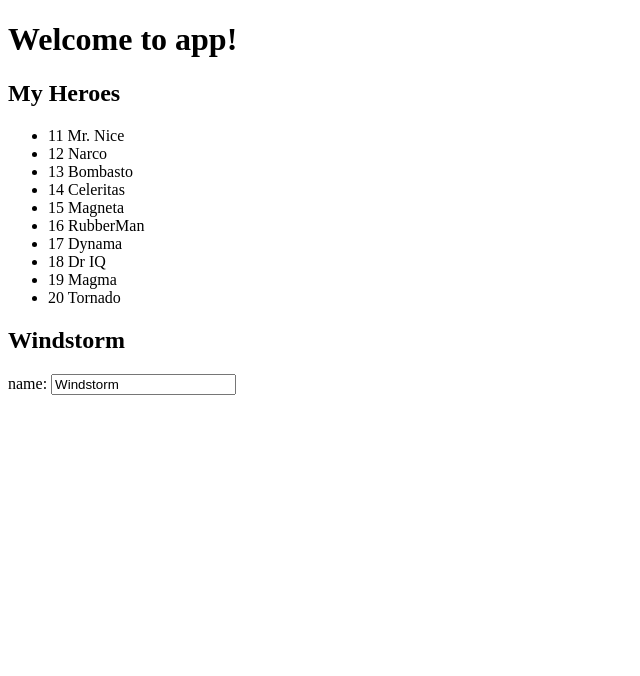
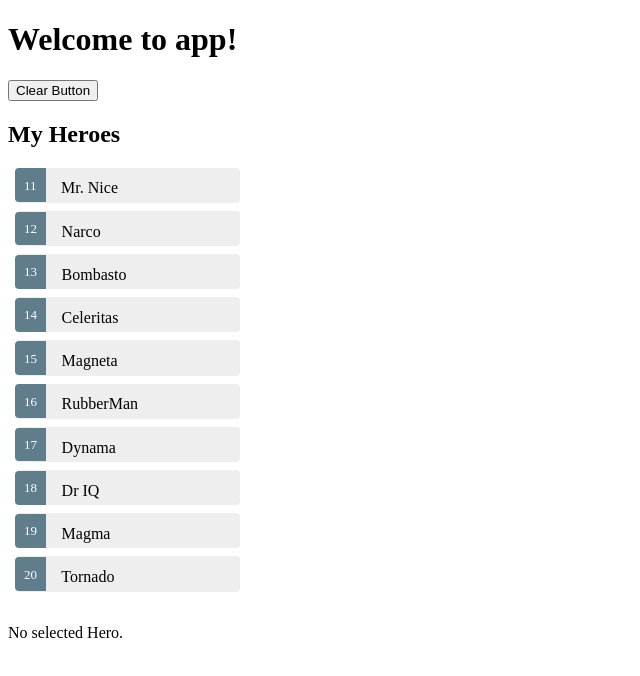
Before and after one commit to hyun-keun-cho/markTest, an Angular app: page / in a window 1280 px wide. Shown: the top 676 px of the page, without its empty margins (0-640 px from the left). Built offline with nearby package versions, Linux system fonts and the light colour scheme.

Commit message:
event logic commit

```diff
--- a/src/app/heroes/heroes.component.html
+++ b/src/app/heroes/heroes.component.html
@@ -1,6 +1,10 @@
+<button (click)="onClear()">Clear Button</button>
 <h2>My Heroes</h2>
 <ul class="heroes">
-  <li *ngFor="let item of heroes">
+  <!-- For in 문은 JSON객체가 와야 정상적으로 작동한다.
+       ES6에서는 Array도 정상적 객체를 반환하기 위하여 for of 문이 생겼다  (click)="onSelect(item)" -->
+
+  <li *ngFor="let item of heroes" (click)="onSelect(item)">
     <span class="badge">
       {{item.id}}
     </span>
@@ -8,15 +12,24 @@
   </li>
 </ul>
 
-<h2>{{ hero.name }}</h2>
+<div *ngIf="selectedHero; else other">
+  <h2>{{ selectedHero.name | uppercase }}</h2>
+  <div>
+    <span>id: </span>{{ selectedHero.id }}
+  </div>
   <div>
     <label>name:
       <!-- [] -> one way binding : 우측변수를 왼쪽에 바인딩 하라 -->
       <!-- () -> one way binding : 좌측변수를 우측에 바인딩 하라 -->
       <!-- ([]) -> two way binding : 양쪽변수를 양쪽에 바인딩 하라 -->
-    <input [(ngModel)]="hero.name" placeholder="name">
+      <input [(ngModel)]="selectedHero.name" placeholder="name">
     </label>
   </div>
+</div>
+
+<ng-template #other>
+  No selected Hero.
+</ng-template>
 
 <!-- table.aaa>tr#id>td*4 -->
 <!--
--- a/src/app/heroes/heroes.component.scss
+++ b/src/app/heroes/heroes.component.scss
@@ -0,0 +1,48 @@
+/* HeroesComponent's private CSS styles */
+.selected {
+  background-color: #CFD8DC !important;
+  color: white;
+}
+.heroes {
+  margin: 0 0 2em 0;
+  list-style-type: none;
+  padding: 0;
+  width: 15em;
+}
+.heroes li {
+  cursor: pointer;
+  position: relative;
+  left: 0;
+  background-color: #EEE;
+  margin: .5em;
+  padding: .3em 0;
+  height: 1.6em;
+  border-radius: 4px;
+}
+.heroes li.selected:hover {
+  background-color: #BBD8DC !important;
+  color: white;
+}
+.heroes li:hover {
+  color: #607D8B;
+  background-color: #DDD;
+  left: .1em;
+}
+.heroes .text {
+  position: relative;
+  top: -3px;
+}
+.heroes .badge {
+  display: inline-block;
+  font-size: small;
+  color: white;
+  padding: 0.8em 0.7em 0 0.7em;
+  background-color: #607D8B;
+  line-height: 1em;
+  position: relative;
+  left: -1px;
+  top: -4px;
+  height: 1.8em;
+  margin-right: .8em;
+  border-radius: 4px 0 0 4px;
+}
--- a/src/app/heroes/heroes.component.ts
+++ b/src/app/heroes/heroes.component.ts
@@ -15,16 +15,24 @@ export class HeroesComponent implements OnInit {
     id: 1,
     name: 'Windstorm'
   };*/
-  hero = new Hero();
+  selectedHero: Hero;
 
   heroes = HEROES;
 
   constructor() {
-    this.hero.id = 1;
-    this.hero.name = 'Windstorm';
+    // this.selectedHero.id = 1;
+    // this.selectedHero.name = 'Windstorm';
   }
 
   ngOnInit() {
   }
 
+  onSelect(item: Hero) {
+    this.selectedHero = item;
+  }
+
+  onClear() {
+    this.selectedHero = null;
+  }
+
 }
```
Lines whose indentation alone changed are shown as unchanged.
